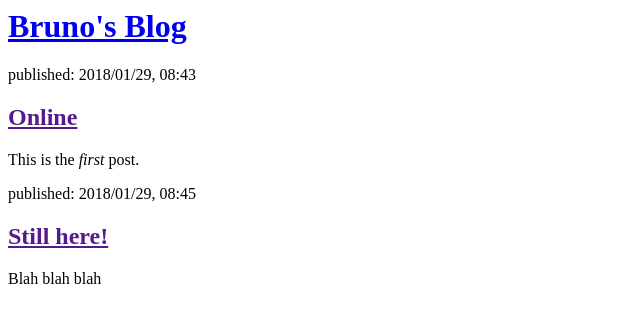
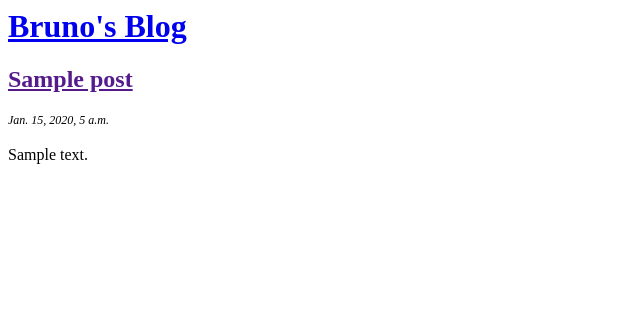
Before and after one commit to pfuntner/djangogirls-tutorial-2018, a Django app: template blog/templates/blog/post_list.html in a window 1280 px wide. Shown: the top 323 px of the page, without its empty margins (0-640 px from the left). Run offline with Django 3.2, Linux system fonts and the light colour scheme; the template is opened without the code that fills it: values that come from a table or form of the project are taken from there, others are empty; tables that the repository leaves empty hold one stand-in row (values such as "Sample post").

Commit message:
Customizing post_list.html to get posts from the database.

```diff
--- a/blog/templates/blog/post_list.html
+++ b/blog/templates/blog/post_list.html
@@ -6,17 +6,14 @@
         <div>
             <h1><a href="/">Bruno's Blog</a></h1>
         </div>
-
-        <div>
-            <p>published: 2018/01/29, 08:43</p>
-            <h2><a href="">Online</a></h2>
-            <p>This is the <span style="font-style: italic">first</span> post.</p>
-        </div>
-
-        <div>
-          <p>published: 2018/01/29, 08:45</p>
-          <h2><a href="">Still here!</a></h2>
-          <p>Blah blah blah</p>
-        </div>
+        {% for post in posts %}
+          <h2><a href="">{{ post.title }}</a></h2>
+          <p>
+            <span style="font-style: italic; font-size: .75em">{{ post.published_date }}</span>
+            <br/>
+            <br/>
+            {{ post.text | linebreaksbr }}
+          </p>
+        {% endfor %}
     </body>
 </html>
--- a/blog/views.py
+++ b/blog/views.py
@@ -1,4 +1,8 @@
 from django.shortcuts import render
+from django.utils import timezone
+from .models import Post
 
 def post_list(request):
-    return render(request, 'blog/post_list.html', {})
+    # get posts that have been published, sorted by their publication date
+    posts = Post.objects.filter(published_date__lte=timezone.now()).order_by('published_date')
+    return render(request, 'blog/post_list.html', {'posts': posts})
```
Also changed, not shown: posts.py (added, +11 -0 lines).
